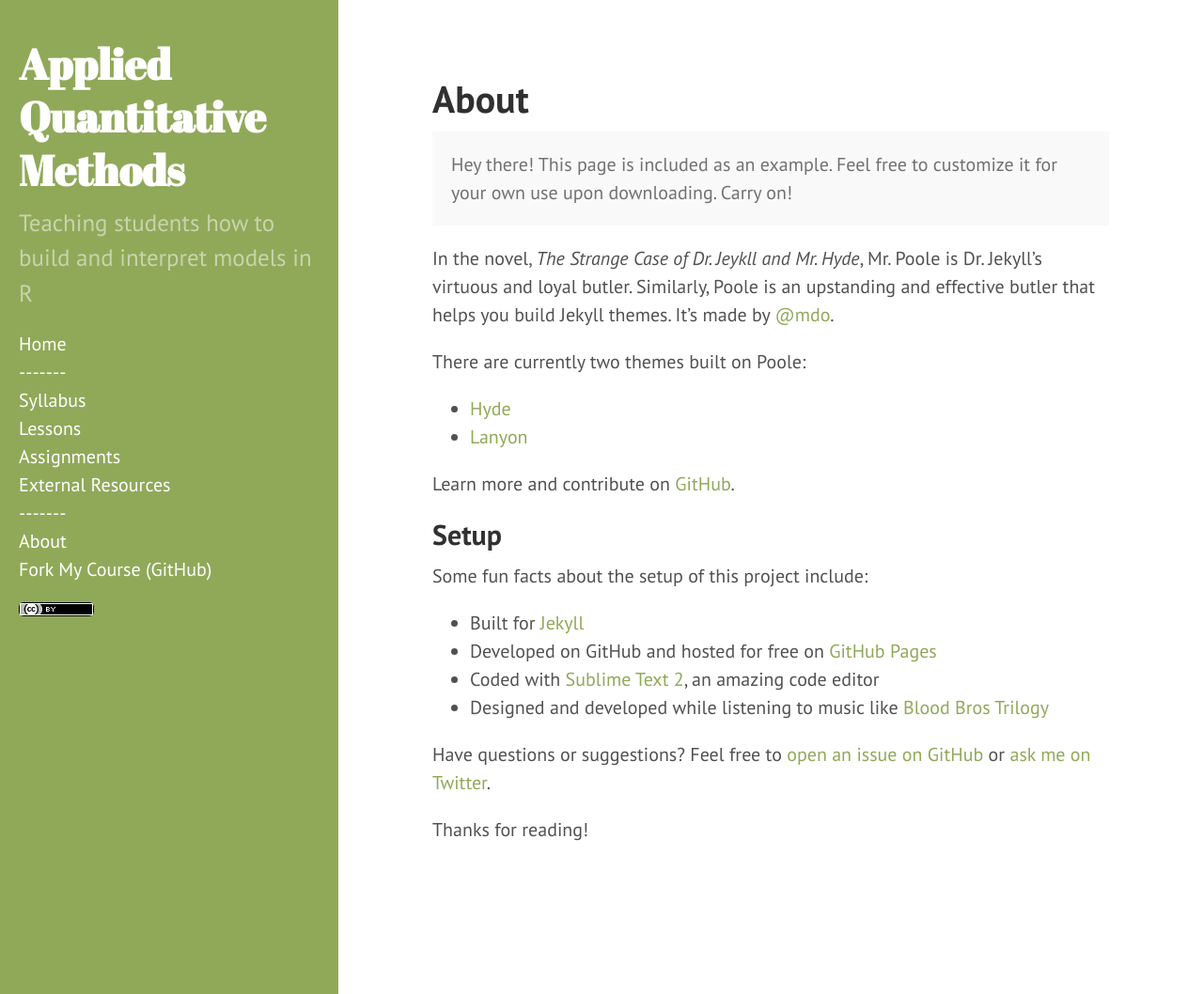
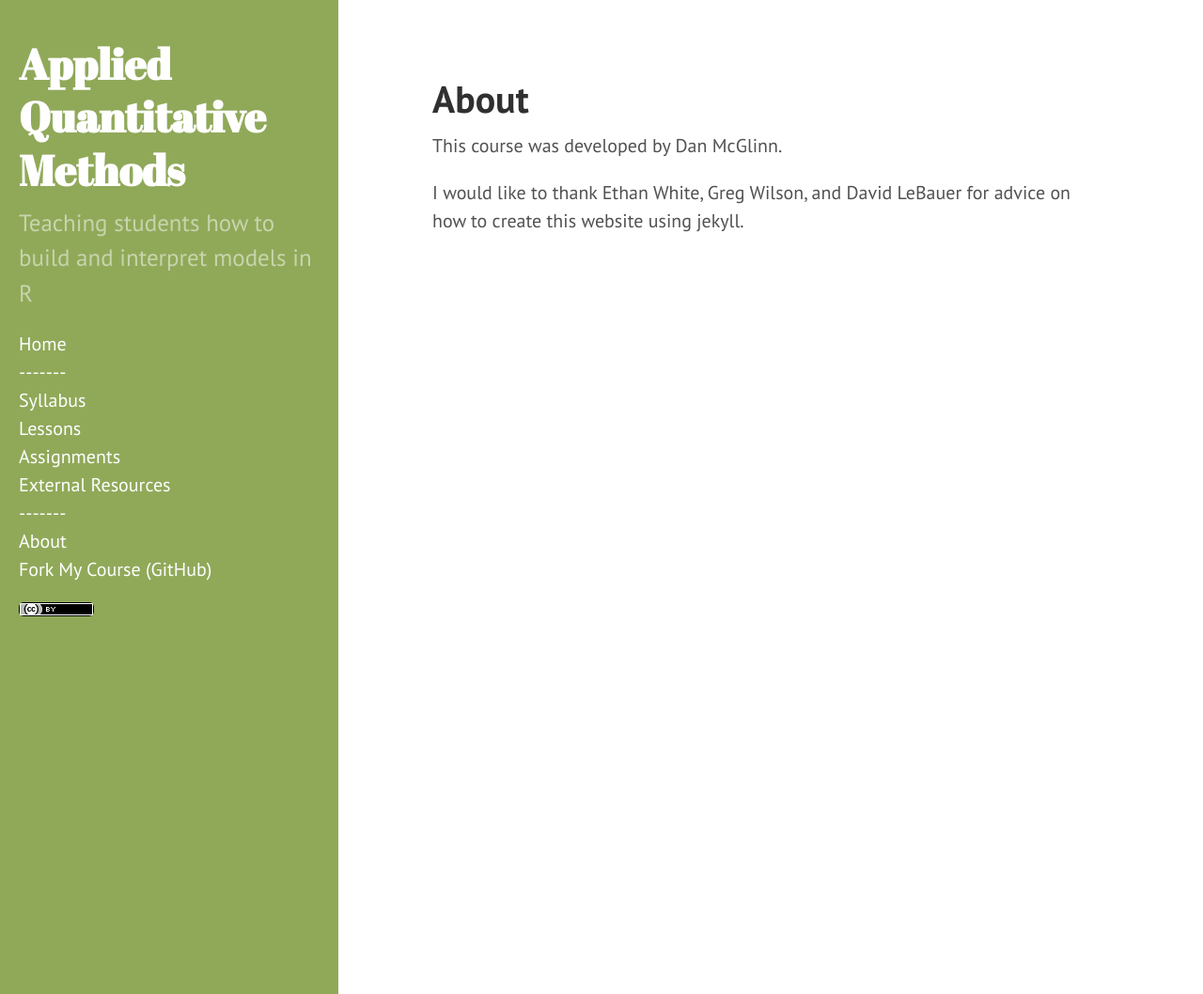
Before and after one commit to dmcglinn/quant_methods, a Jekyll site: the page built from about.md, in a window 1280 px wide and 1058 px high. Shown: the whole window at 94% size. Built offline with Jekyll 4.4.1, drawn with Linux system fonts in a browser that asks for light colours; Markdown is read by kramdown in place of the engine named in the settings.

Commit message:
Modified about for my specific content.

```diff
--- a/about.md
+++ b/about.md
@@ -3,28 +3,7 @@ layout: page
 title: About
 ---
 
-<p class="message">
-  Hey there! This page is included as an example. Feel free to customize it for your own use upon downloading. Carry on!
-</p>
+This course was developed by Dan McGlinn.
 
-In the novel, *The Strange Case of Dr. Jeykll and Mr. Hyde*, Mr. Poole is Dr. Jekyll's virtuous and loyal butler. Similarly, Poole is an upstanding and effective butler that helps you build Jekyll themes. It's made by [@mdo](https://twitter.com/mdo).
-
-There are currently two themes built on Poole:
-
-* [Hyde](http://hyde.getpoole.com)
-* [Lanyon](http://lanyon.getpoole.com)
-
-Learn more and contribute on [GitHub](https://github.com/poole).
-
-## Setup
-
-Some fun facts about the setup of this project include:
-
-* Built for [Jekyll](http://jekyllrb.com)
-* Developed on GitHub and hosted for free on [GitHub Pages](https://pages.github.com)
-* Coded with [Sublime Text 2](http://sublimetext.com), an amazing code editor
-* Designed and developed while listening to music like [Blood Bros Trilogy](https://soundcloud.com/maddecent/sets/blood-bros-series)
-
-Have questions or suggestions? Feel free to [open an issue on GitHub](https://github.com/poole/issues/new) or [ask me on Twitter](https://twitter.com/mdo).
-
-Thanks for reading!
+I would like to thank Ethan White, Greg Wilson, and David LeBauer for advice
+on how to create this website using jekyll.
```
